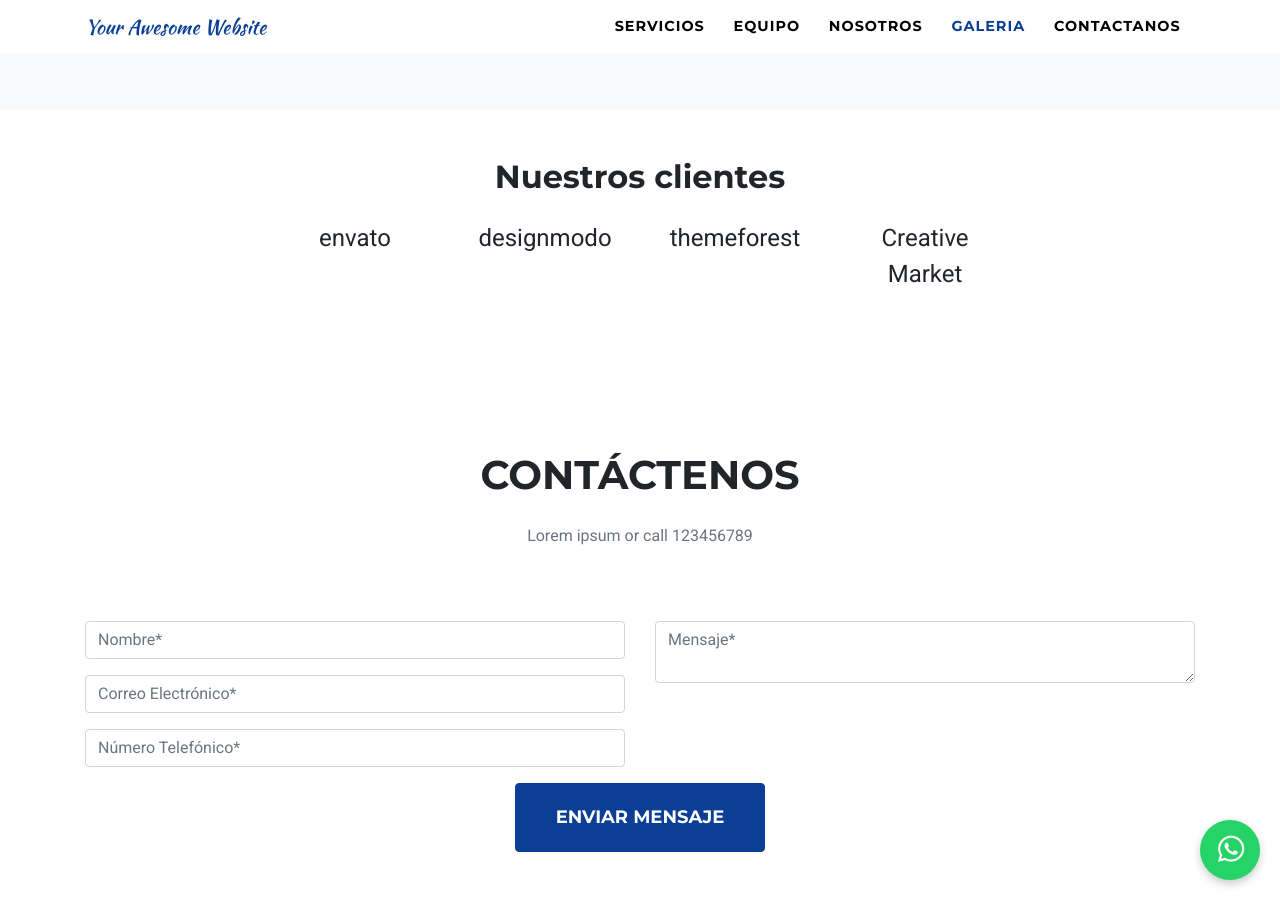
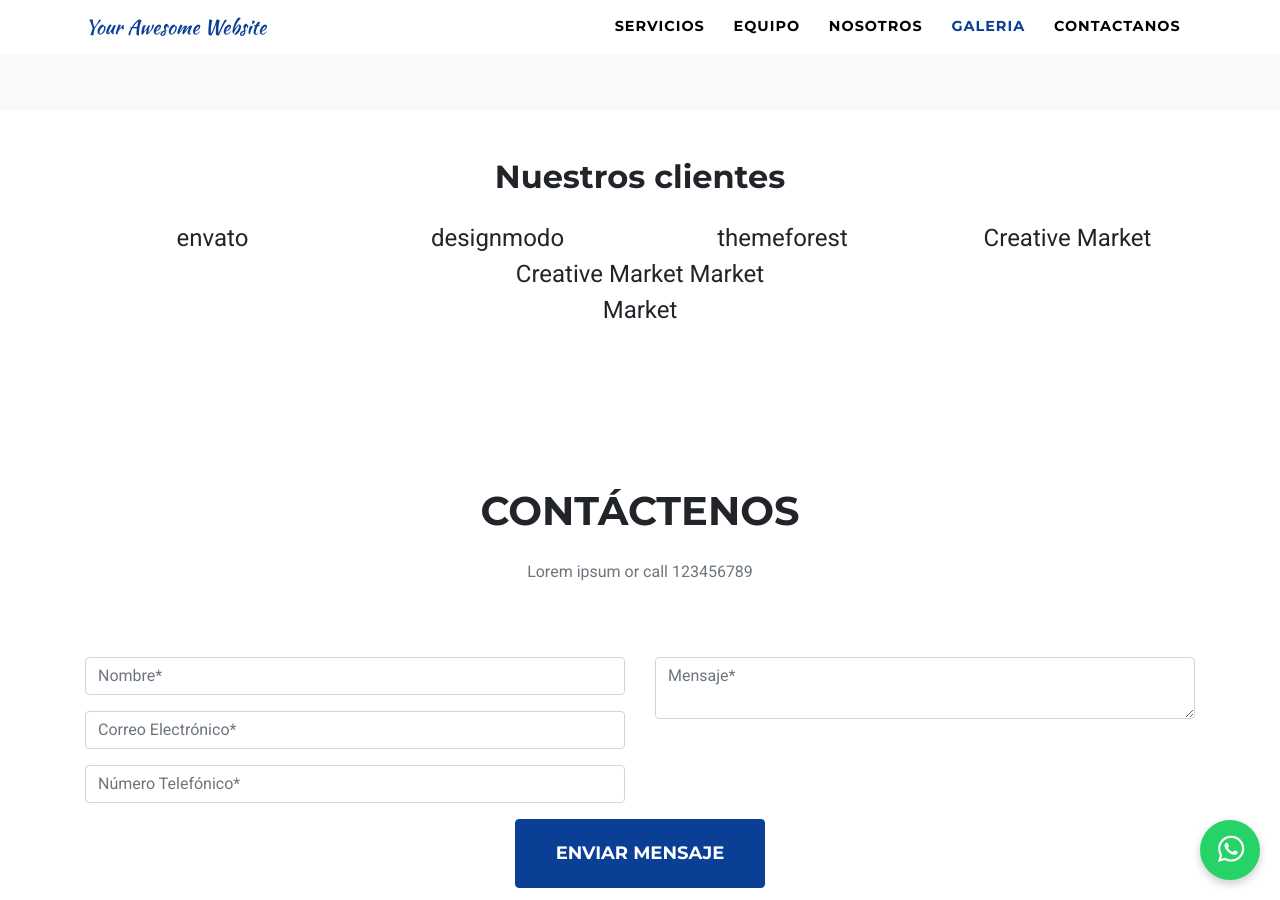
Before and after one commit to miorganizacioncbp/theme, a Jekyll site: the page built from index.md, in a window 1280 px wide and 900 px high, scrolled down 3295 px. Built offline with Jekyll 4.4.1, drawn with Linux system fonts in a browser that asks for light colours; some web fonts are replaced; grey boxes are pictures that could not be loaded.

Commit message:
centrado de clientes v2

```diff
--- a/_data/sitetext.yml
+++ b/_data/sitetext.yml
@@ -207,6 +207,9 @@ es: &DEFAULT_ES
       - title: "Creative Market"
         url: https://github.com/raviriley/agency-jekyll-theme
         logo: assets/img/clients/creative-market.jpg
+      - title: "Creative Market Market Market"
+        url: https://github.com/raviriley/agency-jekyll-theme
+        logo: assets/img/clients/creative-market.jpg
 
   wpp:
     url: "https://wa.me/+549123456789"
--- a/_includes/clients.html
+++ b/_includes/clients.html
@@ -5,7 +5,7 @@
       <h2 class="text-center mb-4">Nuestros clientes</h2>
       <div class="row justify-content-center" {% if site.data.sitetext[site.locale].clients.horizontal-scrolling == "yes" %} id="scrolling-clients" {% endif %}>
         {% for client in site.data.sitetext[site.locale].clients.list %}
-          <div class="col-md-2 col-sm-4 text-center">
+          <div class="col-md-3 col-sm-6 text-center">
             <a class="client-logo">
               {{ client.title }} <!-- Nombre del cliente como texto -->
             </a>
```
